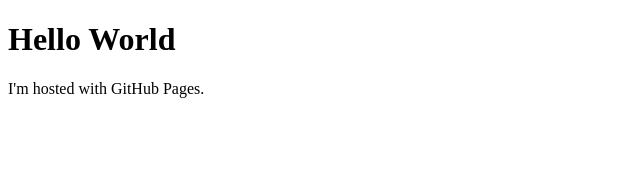
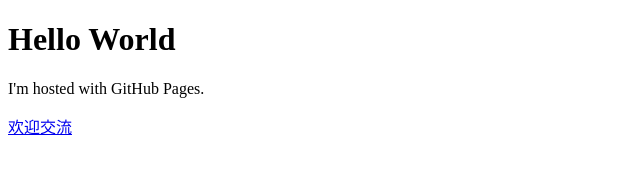
Before and after one commit to zzew/pages, a plain HTML site: page index.html in a window 1280 px wide. Shown: the whole page, without its empty margins (0-640 px from the left). Drawn offline with Linux system fonts and the light colour scheme.

Commit message:
Update index.html

```diff
--- a/index.html
+++ b/index.html
@@ -3,5 +3,6 @@
 <body>
 <h1>Hello World</h1>
 <p>I'm hosted with GitHub Pages.</p>
+  <a href="https://www.91589.com/message">欢迎交流</a>
 </body>
 </html>
```
